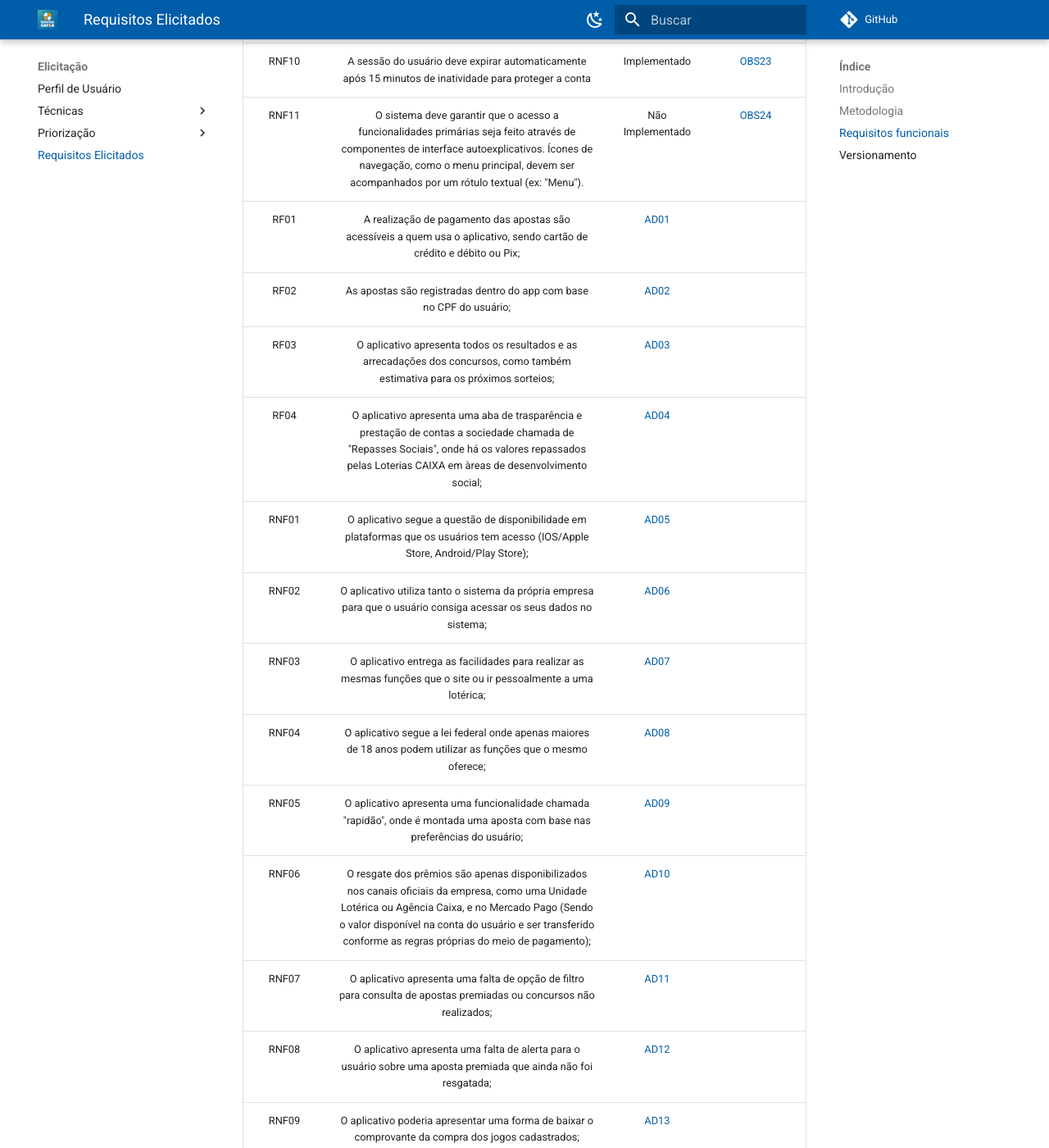
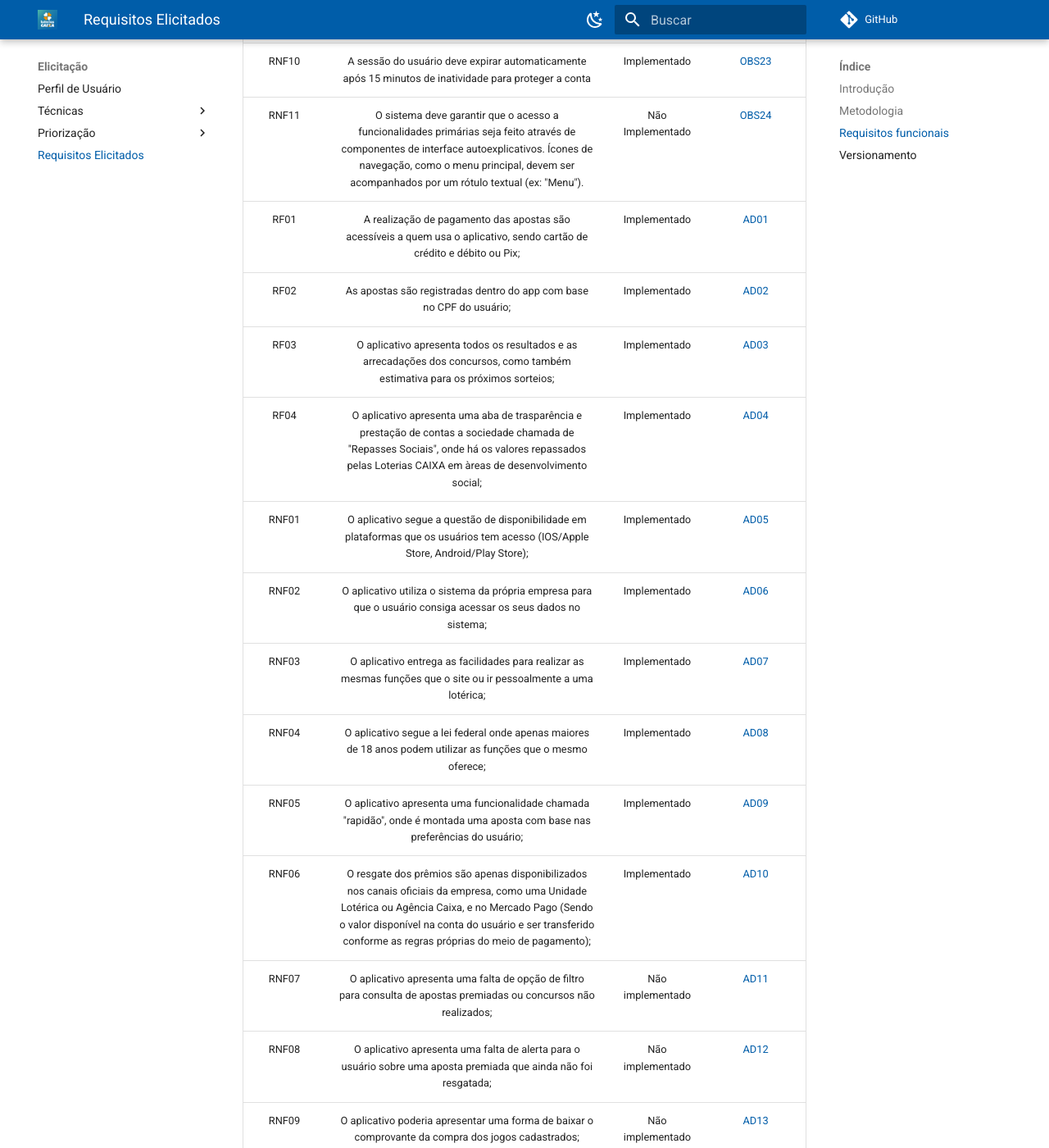
Before and after one commit to Requisitos-de-Software/2025.2-LoteriasCaixa, an MkDocs documentation site: the page built from docs/Elicitação/Requisitos Elicitados.md, in a window 1280 px wide and 1400 px high, scrolled down 3267 px. Shown: the whole window at 82% size. Built offline with MkDocs 1.6.1 and Material for MkDocs 9.7.7, drawn with Linux system fonts in a browser that asks for light colours; comment, search, counter and statistics services are not loaded; some of the changed text lies outside the part shown.

Commit message:
Update Requisitos Elicitdos.md, Casos de uso.md e Especificação Suplementar.md

```diff
--- a/docs/Elicitação/Requisitos Elicitados.md
+++ b/docs/Elicitação/Requisitos Elicitados.md
@@ -59,22 +59,22 @@
 | RNF09 | O sistema deve fornecer feedback visual imediato quando o usuário adiciona uma aposta ao carrinho | Implementado | [OBS22](./Técnicas/Observação.md/#requisitos-não-funcionais) |
 | RNF10 | A sessão do usuário deve expirar automaticamente após 15 minutos de inatividade para proteger a conta | Implementado | [OBS23](./Técnicas/Observação.md/#requisitos-não-funcionais) |
 | RNF11 | O sistema deve garantir que o acesso a funcionalidades primárias seja feito através de componentes de interface autoexplicativos. Ícones de navegação, como o menu principal, devem ser acompanhados por um rótulo textual (ex: "Menu"). | Não Implementado | [OBS24](./Técnicas/Observação.md/#requisitos-não-funcionais) |
-| RF01| A realização de pagamento das apostas são acessíveis a quem usa o aplicativo, sendo cartão de crédito e débito ou Pix; | [AD01](./Técnicas/Análise%20de%20Documentos.md/#requisitos-não-funcionais)|
-| RF02 | As apostas são registradas dentro do app com base no CPF do usuário; | [AD02](./Técnicas/Análise%20de%20Documentos.md/#requisitos-não-funcionais)|
-| RF03 | O aplicativo apresenta todos os resultados e as arrecadações dos concursos, como também estimativa para os próximos sorteios; | [AD03](./Técnicas/Análise%20de%20Documentos.md/#requisitos-não-funcionais)|
-| RF04 | O aplicativo apresenta uma aba de trasparência e prestação de contas a sociedade chamada de "Repasses Sociais", onde há os valores repassados pelas Loterias CAIXA em àreas de desenvolvimento social; | [AD04](./Técnicas/Análise%20de%20Documentos.md/#requisitos-não-funcionais) |
-| RNF01 | O aplicativo segue a questão de disponibilidade em plataformas que os usuários tem acesso (IOS/Apple Store, Android/Play Store); | [AD05](./Técnicas/Análise%20de%20Documentos.md/#requisitos-não-funcionais)|
-| RNF02 | O aplicativo utiliza tanto o sistema da própria empresa para que o usuário consiga acessar os seus dados no sistema; | [AD06](./Técnicas/Análise%20de%20Documentos.md/#requisitos-não-funcionais) |
-| RNF03 | O aplicativo entrega as facilidades para realizar as mesmas funções que o site ou ir pessoalmente a uma lotérica; | [AD07](./Técnicas/Análise%20de%20Documentos.md/#requisitos-não-funcionais) |
-| RNF04 | O aplicativo segue a lei federal onde apenas maiores de 18 anos podem utilizar as funções que o mesmo oferece; | [AD08](./Técnicas/Análise%20de%20Documentos.md/#requisitos-não-funcionais) |
-| RNF05 | O aplicativo apresenta uma funcionalidade chamada "rapidão", onde é montada uma aposta com base nas preferências do usuário; | [AD09](./Técnicas/Análise%20de%20Documentos.md/#requisitos-não-funcionais) |
-| RNF06 | O resgate dos prêmios são apenas disponibilizados nos canais oficiais da empresa, como uma Unidade Lotérica ou Agência Caixa, e no Mercado Pago (Sendo o valor disponível na conta do usuário e ser transferido conforme as regras próprias do meio de pagamento); | [AD10](./Técnicas/Análise%20de%20Documentos.md/#requisitos-não-funcionais) |
-| RNF07 | O aplicativo apresenta uma falta de opção de filtro para consulta de apostas premiadas ou concursos não realizados; | [AD11](./Técnicas/Análise%20de%20Documentos.md/#requisitos-não-funcionais) |
-| RNF08 | O aplicativo apresenta uma falta de alerta para o usuário sobre uma aposta premiada que ainda não foi resgatada; | [AD12](./Técnicas/Análise%20de%20Documentos.md/#requisitos-não-funcionais) |
-| RNF09 | O aplicativo poderia apresentar uma forma de baixar o comprovante da compra dos jogos cadastrados; | [AD13](./Técnicas/Análise%20de%20Documentos.md/#requisitos-não-funcionais) |
-| RNF10 | O aplicativo não apresenta uma forma de mostrar os resultado em tempo real; | [AD14](./Técnicas/Análise%20de%20Documentos.md/#requisitos-não-funcionais) |
-| RNF11 | O aplicativo ainda apresenta lentidão em aparelhos de smartphones antigos; | [AD15](./Técnicas/Análise%20de%20Documentos.md/#requisitos-não-funcionais) |
-| RNF12 | O aplicativo ainda apresenta problemas de desconexão ao se conectar em internet 4G/5G; | [AD16](./Técnicas/Análise%20de%20Documentos.md/#requisitos-não-funcionais) |
+| RF01| A realização de pagamento das apostas são acessíveis a quem usa o aplicativo, sendo cartão de crédito e débito ou Pix; | Implementado | [AD01](./Técnicas/Análise%20de%20Documentos.md/#requisitos-não-funcionais)|
+| RF02 | As apostas são registradas dentro do app com base no CPF do usuário; | Implementado | [AD02](./Técnicas/Análise%20de%20Documentos.md/#requisitos-não-funcionais)|
+| RF03 | O aplicativo apresenta todos os resultados e as arrecadações dos concursos, como também estimativa para os próximos sorteios; | Implementado | [AD03](./Técnicas/Análise%20de%20Documentos.md/#requisitos-não-funcionais)|
+| RF04 | O aplicativo apresenta uma aba de trasparência e prestação de contas a sociedade chamada de "Repasses Sociais", onde há os valores repassados pelas Loterias CAIXA em àreas de desenvolvimento social; | Implementado | [AD04](./Técnicas/Análise%20de%20Documentos.md/#requisitos-não-funcionais) |
+| RNF01 | O aplicativo segue a questão de disponibilidade em plataformas que os usuários tem acesso (IOS/Apple Store, Android/Play Store); | Implementado | [AD05](./Técnicas/Análise%20de%20Documentos.md/#requisitos-não-funcionais)|
+| RNF02 | O aplicativo utiliza o sistema da própria empresa para que o usuário consiga acessar os seus dados no sistema; | Implementado | [AD06](./Técnicas/Análise%20de%20Documentos.md/#requisitos-não-funcionais) |
+| RNF03 | O aplicativo entrega as facilidades para realizar as mesmas funções que o site ou ir pessoalmente a uma lotérica; | Implementado | [AD07](./Técnicas/Análise%20de%20Documentos.md/#requisitos-não-funcionais) |
+| RNF04 | O aplicativo segue a lei federal onde apenas maiores de 18 anos podem utilizar as funções que o mesmo oferece; | Implementado | [AD08](./Técnicas/Análise%20de%20Documentos.md/#requisitos-não-funcionais) |
+| RNF05 | O aplicativo apresenta uma funcionalidade chamada "rapidão", onde é montada uma aposta com base nas preferências do usuário; | Implementado | [AD09](./Técnicas/Análise%20de%20Documentos.md/#requisitos-não-funcionais) |
+| RNF06 | O resgate dos prêmios são apenas disponibilizados nos canais oficiais da empresa, como uma Unidade Lotérica ou Agência Caixa, e no Mercado Pago (Sendo o valor disponível na conta do usuário e ser transferido conforme as regras próprias do meio de pagamento); | Implementado | [AD10](./Técnicas/Análise%20de%20Documentos.md/#requisitos-não-funcionais) |
+| RNF07 | O aplicativo apresenta uma falta de opção de filtro para consulta de apostas premiadas ou concursos não realizados; | Não implementado | [AD11](./Técnicas/Análise%20de%20Documentos.md/#requisitos-não-funcionais) |
+| RNF08 | O aplicativo apresenta uma falta de alerta para o usuário sobre uma aposta premiada que ainda não foi resgatada; | Não implementado | [AD12](./Técnicas/Análise%20de%20Documentos.md/#requisitos-não-funcionais) |
+| RNF09 | O aplicativo poderia apresentar uma forma de baixar o comprovante da compra dos jogos cadastrados; | Não implementado | [AD13](./Técnicas/Análise%20de%20Documentos.md/#requisitos-não-funcionais) |
+| RNF10 | O aplicativo não apresenta uma forma de mostrar os resultado em tempo real; | Não implementado | [AD14](./Técnicas/Análise%20de%20Documentos.md/#requisitos-não-funcionais) |
+| RNF11 | O aplicativo ainda apresenta lentidão em aparelhos de smartphones antigos; | Não implementado | [AD15](./Técnicas/Análise%20de%20Documentos.md/#requisitos-não-funcionais) |
+| RNF12 | O aplicativo ainda apresenta problemas de desconexão ao se conectar em internet 4G/5G; | Não implementado | [AD16](./Técnicas/Análise%20de%20Documentos.md/#requisitos-não-funcionais) |
 |RNF03 | O aplicativo é de fácil acesso ao usuário| Implementado | [ENT14](./Técnicas/Entrevista.md/#pela-entrevista-2-foi-identificado)|
 |RF12 | O aplicativo apresenta funções de acessibilidade aos idosos e deficientes| Não Implementado | [ENT15](./Técnicas/Entrevista.md/#pela-entrevista-2-foi-identificado)|
 |RF13 | As opções de ações dentro do aplicativo estão facilmente disponíveis| Implementado | [ENT16](./Técnicas/Entrevista.md/#pela-entrevista-2-foi-identificado) |
```
Also changed, not shown: other parts of docs/Elicitação/Requisitos Elicitados.md (+1 -0 lines), docs/Modelagem/Casos de uso.md (+7 -6 lines), docs/Modelagem/Especificação Suplementar.md (+28 -1 lines).
